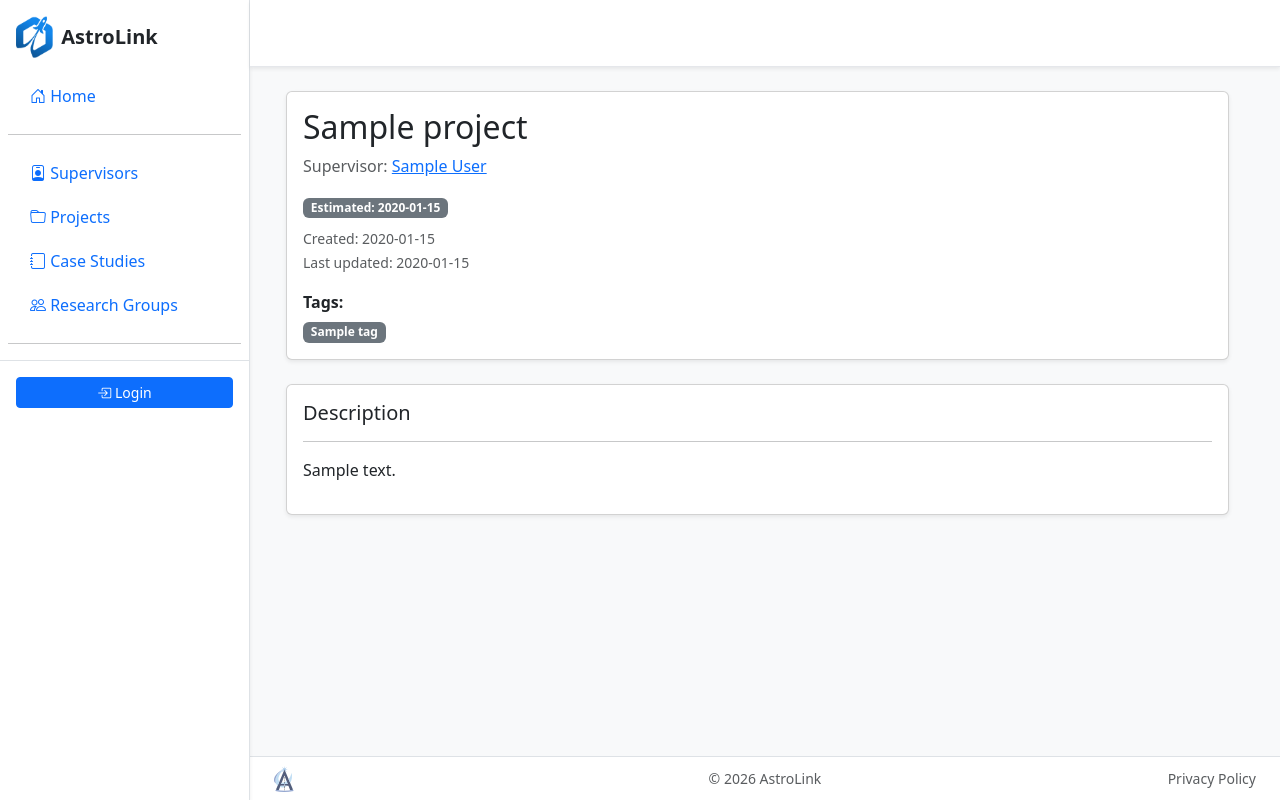
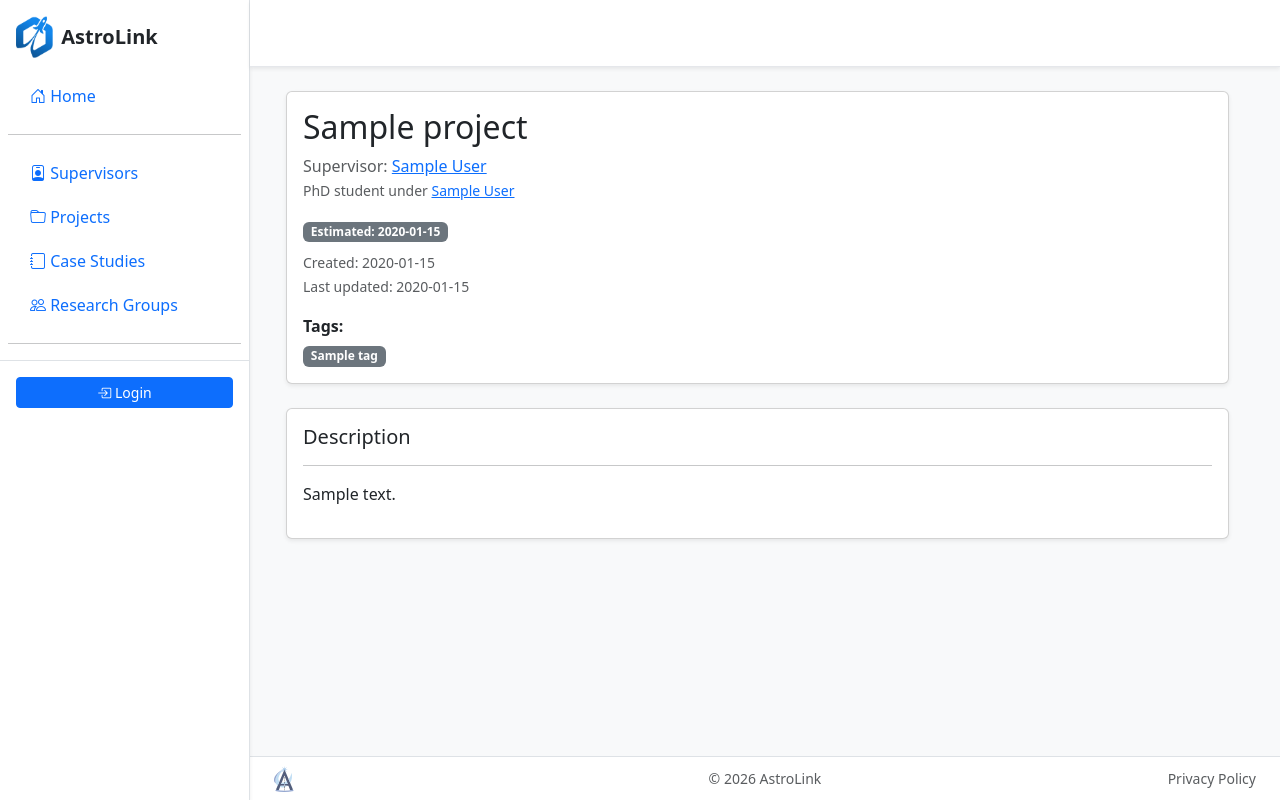
Before and after one commit to Yppilf/AstroLink, a Django app: template astrolink/templates/forum/project_detail.html in a window 1280 px wide. Run offline with Django 5.2, Linux system fonts and the light colour scheme; the template is opened without the code that fills it: values that come from a table or form of the project are taken from there, others are empty; tables that the repository leaves empty hold one stand-in row (values such as "Sample post"); some libraries are stand-ins or nearby versions.

Commit message:
phd supervisors properly listed for projects

```diff
--- a/astrolink/templates/forum/project_detail.html
+++ b/astrolink/templates/forum/project_detail.html
@@ -16,6 +16,16 @@
                 <a href="{% url 'astrolink:supervisor_detail' project.supervisor.pk %}">
                     {{ project.supervisor.name }}
                 </a>
+
+                {% if project.supervisor.is_phd_student %}
+                    <br>
+                    <small>
+                        PhD student under
+                        <a href="{% url 'astrolink:supervisor_detail' project.supervisor.academic_supervisor.pk %}">
+                            {{ project.supervisor.academic_supervisor.name }}
+                        </a>
+                    </small>
+                {% endif %}
             </p>
 
             {% if can_apply %}
--- a/authentication/models.py
+++ b/authentication/models.py
@@ -134,6 +134,14 @@ class SupervisorProfile(BaseProfile):
     def is_phd_student(self):
         return self.academic_supervisor is not None
 
+    def __str__(self):
+        base_name = super().__str__()
+
+        if self.is_phd_student() and self.academic_supervisor:
+            return f"{base_name} (PhD student under {self.academic_supervisor.name})"
+
+        return base_name
+
 class StudentProfile(BaseProfile):
     biography = models.TextField(blank=True)
     snumber = models.CharField(max_length=64, null=True, blank=True)
```
